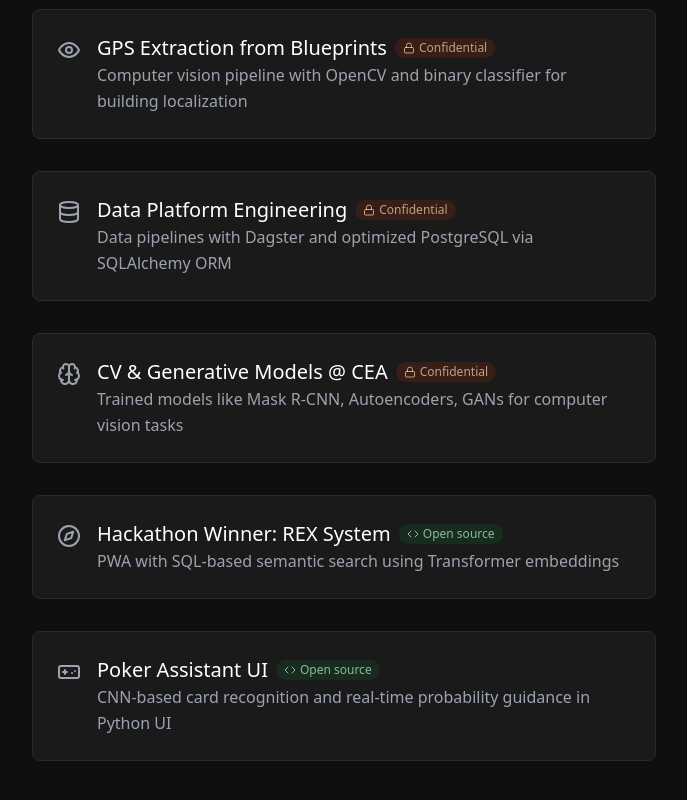
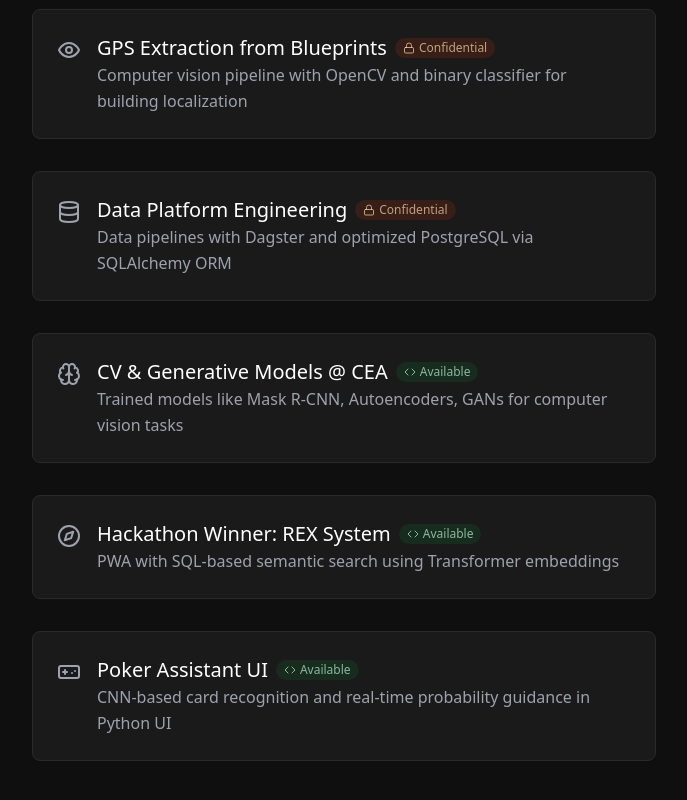
Before and after one commit to maxmaxou2/portfolio, a React (Vite) app: page / in a window 1280 px wide. Shown: the part 640-1440 px from the top of the page, without its empty margins (296-983 px from the left). Built offline with nearby package versions, Linux system fonts and the light colour scheme.

Commit message:
upd(CEA leti project)

```diff
--- a/src/App.tsx
+++ b/src/App.tsx
@@ -42,7 +42,7 @@
         title: "CV & Generative Models @ CEA",
         subtitle: "Trained models like Mask R-CNN, Autoencoders, GANs for computer vision tasks",
         icon: Brain,
-        confidential: true
+        link: "/src/assets/pdfs/Rapport pole projet IA.pdf"
     },
     {
         title: "Hackathon Winner: REX System",
@@ -104,7 +104,7 @@
                                             {!project.confidential && project.link && (
                                                 <div className="flex items-center px-2 py-0.5 bg-green-900/30 text-green-200/70 text-xs rounded-full">
                                                     <Code size={12} className="mr-1" />
-                                                    Open source
+                                                    Available
                                                 </div>
                                             )}
                                         </div>
```
Also changed, not shown: 1 other file (tests, documents, lock files or other folders).
